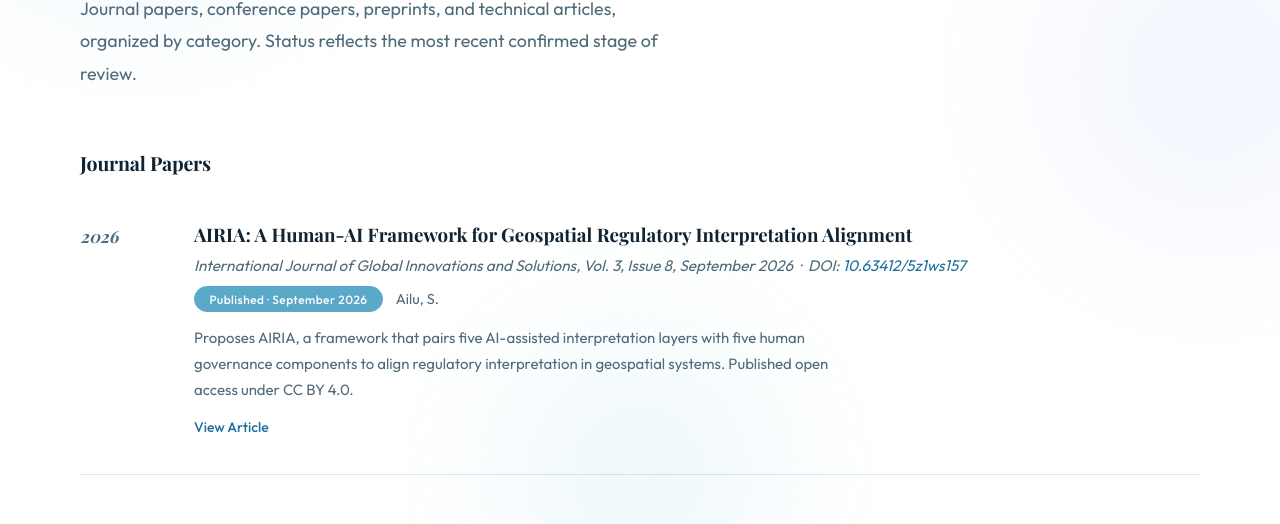
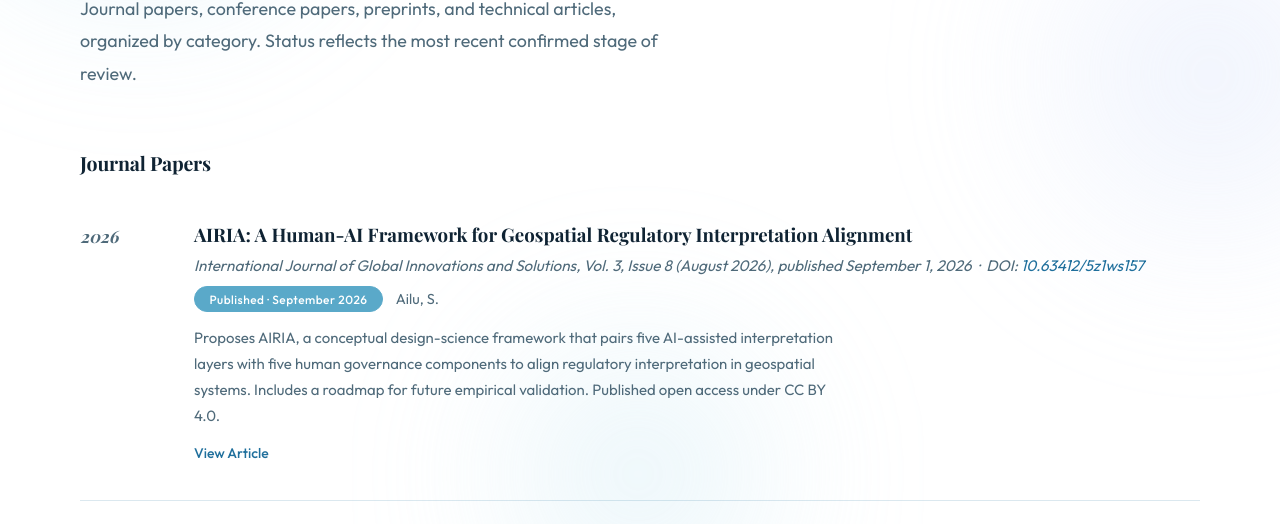
Before and after one commit to sree-ailu/sree-ailu.github.io, a plain HTML site: page publications.html in a window 1280 px wide. Shown: the part 276-800 px from the top of the page. Drawn offline with nearby package versions, Linux system fonts and the light colour scheme.

Commit message:
Add files via upload
Done

```diff
--- a/publications.html
+++ b/publications.html
@@ -391,9 +391,9 @@ footer{
       <div class="pub-year">2026</div>
       <div>
         <p class="pub-title">AIRIA: A Human-AI Framework for Geospatial Regulatory Interpretation Alignment</p>
-        <p class="pub-venue">International Journal of Global Innovations and Solutions, Vol. 3, Issue 8, September 2026 &nbsp;·&nbsp; DOI: <a href="https://doi.org/10.63412/5z1ws157" target="_blank" rel="noopener">10.63412/5z1ws157</a></p>
+        <p class="pub-venue">International Journal of Global Innovations and Solutions, Vol. 3, Issue 8 (August 2026), published September 1, 2026 &nbsp;·&nbsp; DOI: <a href="https://doi.org/10.63412/5z1ws157" target="_blank" rel="noopener">10.63412/5z1ws157</a></p>
         <div class="pub-meta"><span class="pub-badge badge-accepted">Published · September 2026</span><span class="pub-authors">Ailu, S.</span></div>
-        <p class="pub-abstract">Proposes AIRIA, a framework that pairs five AI-assisted interpretation layers with five human governance components to align regulatory interpretation in geospatial systems. Published open access under CC BY 4.0.</p>
+        <p class="pub-abstract">Proposes AIRIA, a conceptual design-science framework that pairs five AI-assisted interpretation layers with five human governance components to align regulatory interpretation in geospatial systems. Includes a roadmap for future empirical validation. Published open access under CC BY 4.0.</p>
         <div class="pub-links">
           <a href="https://doi.org/10.63412/5z1ws157" target="_blank" rel="noopener">View Article</a>
         </div>
@@ -433,6 +433,7 @@ footer{
         <p class="pub-venue">Zenodo Preprint &nbsp;·&nbsp; <a href="https://zenodo.org/records/19870009" target="_blank" rel="noopener">zenodo.org/records/19870009</a></p>
         <div class="pub-meta"><span class="pub-badge badge-preprint">Preprint</span><span class="pub-authors">Ailu, S.</span></div>
         <p class="pub-abstract">Documents the RIG and ATL frameworks in full, including the diagnostic model for regulatory interpretation drift and the operational governance mechanism for closing it across vendor boundaries.</p>
+        <p class="pub-abstract" style="font-style:italic">Version 1.1, April 2026. Status notes in the PDF reflect that date; the PNSQC 2026 paper listed above has since been published and presented.</p>
         <div class="pub-links">
           <a href="https://zenodo.org/records/19870009" target="_blank" rel="noopener">View on Zenodo</a>
           <a href="papers/RIG_ATL_Framework.pdf" download>Download PDF</a>
```
Also changed, not shown: index.html (+2 -2 lines).
